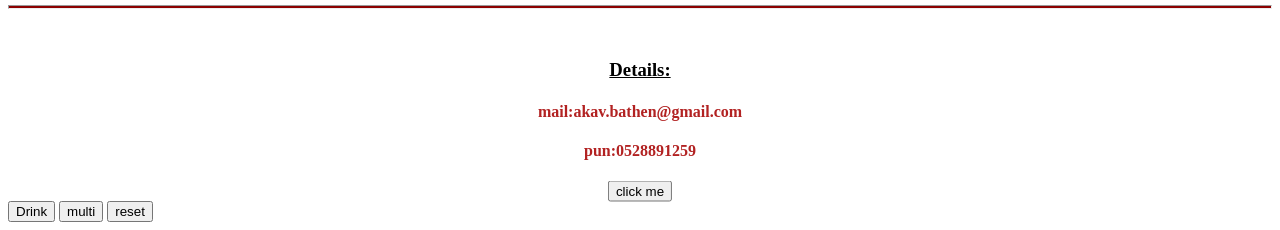
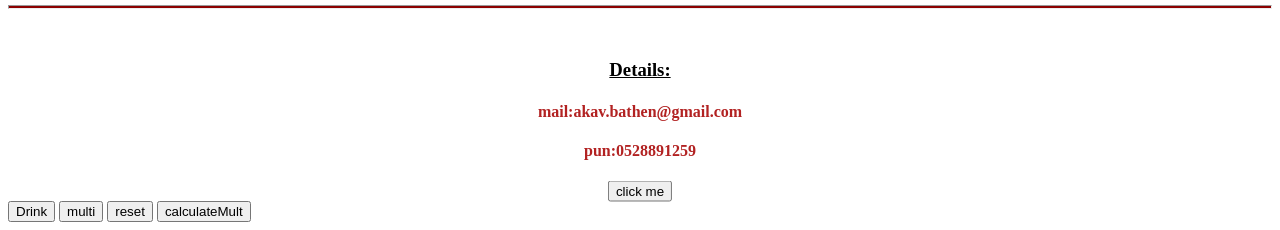
Before and after one commit to akavbathen/mechina, a plain HTML site: page index.html in a window 1280 px wide. Shown: the part 576-806 px from the top of the page. Drawn offline with Linux system fonts and the light colour scheme.

Commit message:
שיעור 3

```diff
--- a/index.html
+++ b/index.html
@@ -90,5 +90,6 @@
 
         <button onclick="multTen()">multi</button>
         <button onclick="resetScore()">reset</button>
+        <button onclick="calculateMult()">calculateMult</button>
     </body>
 </html>
--- a/js/main2.js
+++ b/js/main2.js
@@ -1,3 +1,10 @@
+//alcoholAgeCheck();
+//alcoholAgeCheck();
+//alcoholAgeCheck();
+//calculateMult();
+ //resetScore();
+ //multTen();
+
 function alcoholAgeCheck() {
     var userName = prompt('What is your name?');
     var age = prompt('What is your age?');
@@ -43,8 +50,9 @@ function resetScore() {
 
     }
 }
-resetScore();
-multTen();
-//alcoholAgeCheck();
-//alcoholAgeCheck();
-//alcoholAgeCheck();
+function calculateMult() {
+    var use1 = prompt('give me number pleas?');
+    var use2 = prompt('give me number pleas?');
+    var use3 = prompt('give me number pleas?');
+    console.log(' their multi plication of 3 number '+ use1 * use2 * use3);
+  }
```
